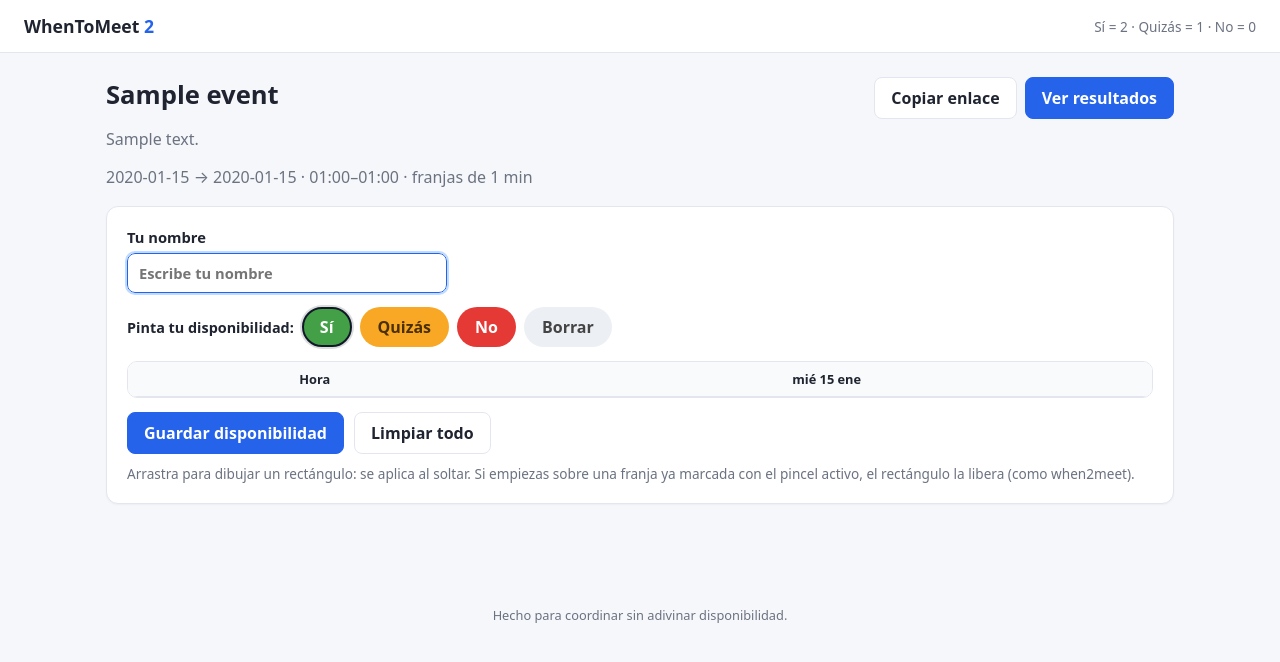
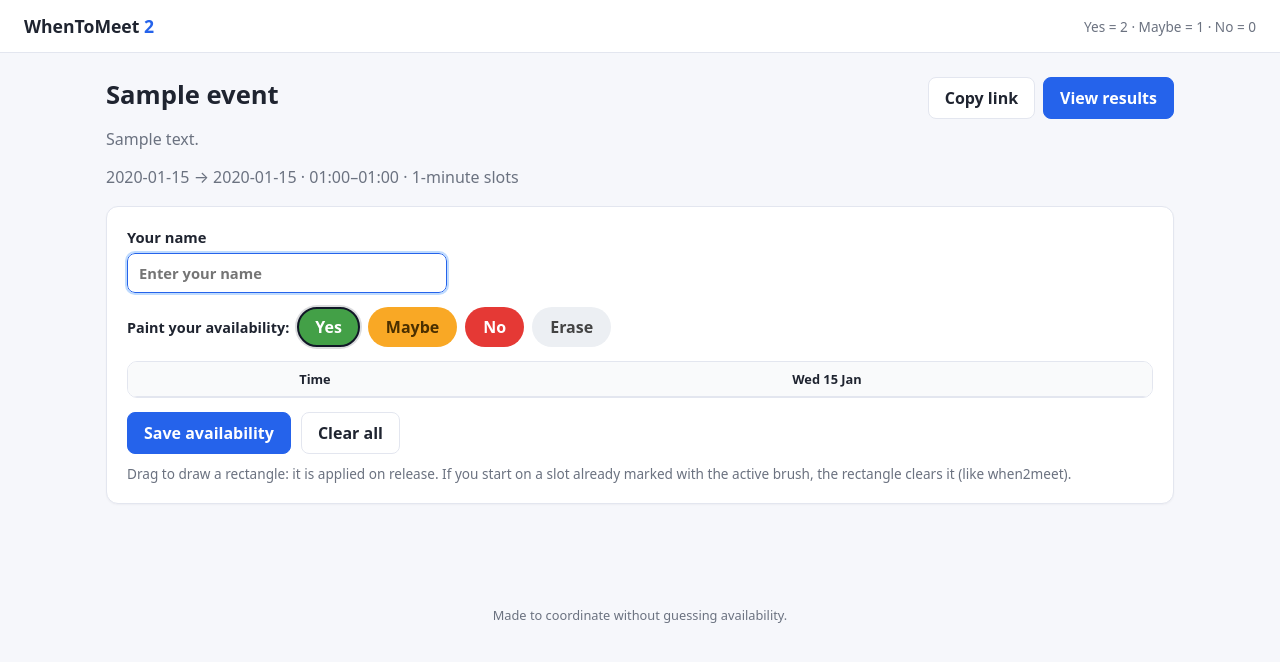
Before and after one commit to theOfficeCat/WhenToMeet2, a Flask app: page /e/1 in a window 1280 px wide. Shown: the top 662 px of the page. Run offline with Flask 3, Linux system fonts and the light colour scheme; tables that the repository leaves empty hold one stand-in row (values such as "Sample post"); lists and menus that the app fills with data are empty.

Commit message:
Traducir el proyecto al inglés

```diff
--- a/app.py
+++ b/app.py
@@ -23,8 +23,8 @@ MAX_RANGE_DAYS = 60
 MAX_NAME_LENGTH = 80
 MAX_DESCRIPTION_LENGTH = 500
 
-WEEKDAYS = ["lun", "mar", "mié", "jue", "vie", "sáb", "dom"]
-MONTHS = ["ene", "feb", "mar", "abr", "may", "jun", "jul", "ago", "sep", "oct", "nov", "dic"]
+WEEKDAYS = ["Mon", "Tue", "Wed", "Thu", "Fri", "Sat", "Sun"]
+MONTHS = ["Jan", "Feb", "Mar", "Apr", "May", "Jun", "Jul", "Aug", "Sep", "Oct", "Nov", "Dec"]
 
 SCHEMA = """
 CREATE TABLE IF NOT EXISTS events (
@@ -167,26 +167,26 @@ def default_form():
 
 def validate_event_form(form):
     if not form["name"]:
-        return "Ponle un nombre al evento."
+        return "Give the event a name."
     if len(form["name"]) > 120:
-        return "El nombre no puede pasar de 120 caracteres."
+        return "The name cannot exceed 120 characters."
     if len(form["description"]) > MAX_DESCRIPTION_LENGTH:
-        return f"La descripción no puede pasar de {MAX_DESCRIPTION_LENGTH} caracteres."
+        return f"The description cannot exceed {MAX_DESCRIPTION_LENGTH} characters."
     try:
         start = date.fromisoformat(form["start_date"])
         end = date.fromisoformat(form["end_date"])
     except ValueError:
-        return "Las fechas no son válidas."
+        return "The dates are not valid."
     if end < start:
-        return "La fecha final debe ser igual o posterior a la inicial."
+        return "The end date must be the same as or later than the start date."
     if (end - start).days + 1 > MAX_RANGE_DAYS:
-        return f"El rango de fechas no puede superar {MAX_RANGE_DAYS} días."
+        return f"The date range cannot exceed {MAX_RANGE_DAYS} days."
     if not 0 <= form["start_hour"] <= 23:
-        return "La hora de inicio no es válida."
+        return "The start time is not valid."
     if not 1 <= form["end_hour"] <= 24 or form["end_hour"] <= form["start_hour"]:
-        return "La hora de fin debe ser mayor que la hora de inicio."
+        return "The end time must be later than the start time."
     if form["slot_minutes"] not in SLOT_OPTIONS:
-        return "La duración de franja no es válida."
+        return "The slot duration is not valid."
     return None
 
 
@@ -283,7 +283,7 @@ def get_participant(event_id):
     get_event(event_id)
     name = (request.args.get("name") or "").strip()
     if not name:
-        return jsonify({"error": "Falta el nombre"}), 400
+        return jsonify({"error": "Name is missing"}), 400
 
     db = get_db()
     participant = db.execute(
@@ -308,9 +308,9 @@ def save_response(event_id):
     data = request.get_json(silent=True) or {}
     name = str(data.get("name") or "").strip()
     if not name:
-        return jsonify({"error": "Escribe tu nombre para guardar."}), 400
+        return jsonify({"error": "Enter your name to save."}), 400
     if len(name) > MAX_NAME_LENGTH:
-        return jsonify({"error": "El nombre es demasiado largo."}), 400
+        return jsonify({"error": "The name is too long."}), 400
 
     rows = read_responses(ev, data.get("responses"))
 
--- a/static/app.js
+++ b/static/app.js
@@ -44,7 +44,7 @@
     const headRow = document.createElement("tr");
     const corner = document.createElement("th");
     corner.className = "corner";
-    corner.textContent = "Hora";
+    corner.textContent = "Time";
     headRow.appendChild(corner);
     for (const day of ev.days) {
       const th = document.createElement("th");
@@ -202,7 +202,7 @@
   async function save() {
     const name = nameInput.value.trim();
     if (!name) {
-      setStatus("Escribe tu nombre para guardar.", "error");
+      setStatus("Enter your name to save.", "error");
       nameInput.focus();
       return;
     }
@@ -212,7 +212,7 @@
       (responses[parts[0]] = responses[parts[0]] || {})[parts[1]] = value;
     }
     saveBtn.disabled = true;
-    setStatus("Guardando…");
+    setStatus("Saving…");
     try {
       const res = await fetch("/api/e/" + ev.id + "/respond", {
         method: "POST",
@@ -220,9 +220,9 @@
         body: JSON.stringify({ name: name, responses: responses }),
       });
       const data = await res.json();
-      if (!res.ok) throw new Error(data.error || "No se pudo guardar.");
+      if (!res.ok) throw new Error(data.error || "Could not save.");
       dirty = false;
-      setStatus("Guardado · " + state.size + " franja(s) marcada(s).", "ok");
+      setStatus("Saved · " + state.size + " slot(s) marked.", "ok");
     } catch (err) {
       setStatus(err.message, "error");
     } finally {
@@ -244,12 +244,12 @@
         applyState(data.responses);
         dirty = false;
         setStatus(
-          "Cargamos tu respuesta anterior (" + state.size + " franja(s)).",
+          "Loaded your previous answer (" + state.size + " slot(s)).",
           "ok"
         );
       }
     } catch (_) {
-      /* sin conexión: se puede seguir pintando */
+      /* offline: painting can continue */
     }
   }
 
@@ -281,7 +281,7 @@
 
   clearBtn.addEventListener("click", function () {
     if (!state.size) return;
-    if (!window.confirm("¿Borrar todas tus marcas?")) return;
+    if (!window.confirm("Clear all your marks?")) return;
     applyState({});
     markDirty();
   });
@@ -290,12 +290,12 @@
     const button = event.currentTarget;
     try {
       await navigator.clipboard.writeText(window.location.href);
-      button.textContent = "¡Copiado!";
+      button.textContent = "Copied!";
       setTimeout(function () {
-        button.textContent = "Copiar enlace";
+        button.textContent = "Copy link";
       }, 1500);
     } catch (_) {
-      window.prompt("Copia el enlace:", window.location.href);
+      window.prompt("Copy the link:", window.location.href);
     }
   });
 
--- a/templates/base.html
+++ b/templates/base.html
@@ -1,5 +1,5 @@
 <!doctype html>
-<html lang="es">
+<html lang="en">
 <head>
   <meta charset="utf-8">
   <meta name="viewport" content="width=device-width, initial-scale=1">
@@ -9,12 +9,12 @@
 <body>
   <header class="topbar">
     <a class="brand" href="{{ url_for('index') }}">WhenToMeet <span>2</span></a>
-    <span class="muted small">Sí = 2 · Quizás = 1 · No = 0</span>
+    <span class="muted small">Yes = 2 · Maybe = 1 · No = 0</span>
   </header>
   <main class="container">
     {% block content %}{% endblock %}
   </main>
-  <footer class="footer">Hecho para coordinar sin adivinar disponibilidad.</footer>
+  <footer class="footer">Made to coordinate without guessing availability.</footer>
   {% block scripts %}{% endblock %}
 </body>
 </html>
--- a/templates/event.html
+++ b/templates/event.html
@@ -8,29 +8,29 @@
     <p class="meta">
       {{ event["start_date"] }} → {{ event["end_date"] }} ·
       {{ '%02d:00'|format(event["start_hour"]) }}–{{ '%02d:00'|format(event["end_hour"]) }} ·
-      franjas de {{ event["slot_minutes"] }} min
+      {{ event["slot_minutes"] }}-minute slots
     </p>
   </div>
   <div class="actions">
-    <button class="btn" id="copy-link" type="button">Copiar enlace</button>
-    <a class="btn primary" href="{{ url_for('results_page', event_id=event['id']) }}">Ver resultados</a>
+    <button class="btn" id="copy-link" type="button">Copy link</button>
+    <a class="btn primary" href="{{ url_for('results_page', event_id=event['id']) }}">View results</a>
   </div>
 </section>
 
 <section class="card">
   <div class="picker-top">
-    <label class="name-field">Tu nombre
-      <input id="name" maxlength="80" placeholder="Escribe tu nombre" autocomplete="off">
+    <label class="name-field">Your name
+      <input id="name" maxlength="80" placeholder="Enter your name" autocomplete="off">
     </label>
     <div class="status" id="status"></div>
   </div>
 
   <div class="toolbar">
-    <span class="toolbar-label">Pinta tu disponibilidad:</span>
-    <button type="button" class="brush brush-yes active" data-value="2">Sí</button>
-    <button type="button" class="brush brush-maybe" data-value="1">Quizás</button>
+    <span class="toolbar-label">Paint your availability:</span>
+    <button type="button" class="brush brush-yes active" data-value="2">Yes</button>
+    <button type="button" class="brush brush-maybe" data-value="1">Maybe</button>
     <button type="button" class="brush brush-no" data-value="0">No</button>
-    <button type="button" class="brush brush-erase" data-value="-1">Borrar</button>
+    <button type="button" class="brush brush-erase" data-value="-1">Erase</button>
   </div>
 
   <div class="grid-wrap">
@@ -38,9 +38,9 @@
   </div>
 
   <div class="save-row">
-    <button class="btn primary" id="save" type="button">Guardar disponibilidad</button>
-    <button class="btn" id="clear" type="button">Limpiar todo</button>
-    <span class="muted small">Arrastra para dibujar un rectángulo: se aplica al soltar. Si empiezas sobre una franja ya marcada con el pincel activo, el rectángulo la libera (como when2meet).</span>
+    <button class="btn primary" id="save" type="button">Save availability</button>
+    <button class="btn" id="clear" type="button">Clear all</button>
+    <span class="muted small">Drag to draw a rectangle: it is applied on release. If you start on a slot already marked with the active brush, the rectangle clears it (like when2meet).</span>
   </div>
 </section>
 
```
Also changed, not shown: static/results.js (+7 -7 lines), templates/404.html (+4 -4 lines), templates/index.html (+13 -13 lines), templates/results.html (+11 -11 lines), .github/workflows/ci.yml.
